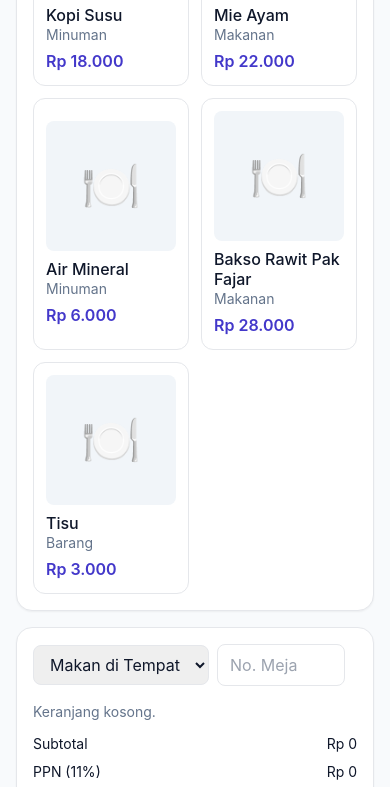
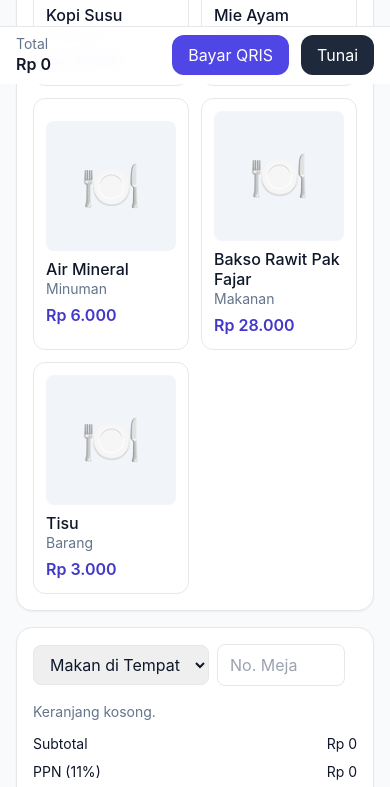
Before and after one commit to mukemen/FABARO-POS, a plain HTML site: page index.html in a window 390 px wide. Shown: the part 760-1547 px from the top of the page. Drawn offline with nearby package versions, Linux system fonts and the light colour scheme.

Commit message:
Update index.html

```diff
--- a/index.html
+++ b/index.html
@@ -25,6 +25,10 @@
       #app { display: none; }
       #print-receipt { display: block; font-family: ui-monospace, SFMono-Regular, Menlo, Monaco, Consolas, "Liberation Mono", "Courier New", monospace; }
     }
+    /* Mobile helpers */
+    html, body { overscroll-behavior: none; }
+    body { touch-action: manipulation; }
+    .safe-bottom { padding-bottom: env(safe-area-inset-bottom); }
   </style>
 </head>
 <body class="bg-slate-50 text-slate-900">
@@ -48,7 +52,7 @@
     </header>
 
     <!-- Main -->
-    <main class="mx-auto w-full max-w-7xl grow grid grid-cols-1 md:grid-cols-3 gap-4 p-4">
+    <main class="mx-auto w-full max-w-7xl grow grid grid-cols-1 md:grid-cols-3 gap-4 p-4 pb-24 md:pb-4">
       <!-- Catalog -->
       <section class="md:col-span-2">
         <div class="bg-white rounded-2xl shadow-sm border p-4">
@@ -63,7 +67,7 @@
 
       <!-- Cart -->
       <aside class="md:col-span-1">
-        <div class="bg-white rounded-2xl shadow-sm border p-4 sticky top-[74px]">
+        <div class="bg-white rounded-2xl shadow-sm border p-4 md:sticky md:top-[74px]">
           <div class="flex items-center gap-2">
             <select id="orderType" class="px-3 py-2 rounded-lg border">
               <option value="dinein">Makan di Tempat</option>
@@ -90,6 +94,18 @@
         </div>
       </aside>
     </main>
+
+    <!-- Mobile bottom bar -->
+    <div id="mobileBar" class="fixed md:hidden bottom-0 inset-x-0 border-t bg-white/95 backdrop-blur z-40 safe-bottom">
+      <div class="mx-auto max-w-7xl px-4 py-2 flex items-center gap-3">
+        <div class="text-sm">
+          <div class="text-slate-500 leading-tight">Total</div>
+          <div id="mbGrand" class="font-semibold text-base">Rp0</div>
+        </div>
+        <button id="mbPayQris" class="ml-auto px-4 py-2 rounded-xl bg-brand-600 text-white">Bayar QRIS</button>
+        <button id="mbPayCash" class="px-4 py-2 rounded-xl bg-slate-800 text-white">Tunai</button>
+      </div>
+    </div>
 
     <footer class="border-t bg-white">
       <div class="mx-auto max-w-7xl px-4 py-3 text-xs text-slate-500 flex items-center gap-2">
@@ -320,6 +336,7 @@
     $('#taxAmount').textContent = fmtIDR(t.tax);
     $('#svcAmount').textContent = fmtIDR(t.svc);
     $('#grandTotal').textContent = fmtIDR(t.total);
+    const mb = $('#mbGrand'); if (mb) mb.textContent = fmtIDR(t.total);
   }
 
   $('#btnClearCart').addEventListener('click', ()=> { state.cart = []; renderCart(); });
@@ -630,6 +647,10 @@
   renderCategories();
   renderProducts();
   renderCart();
+  // Mobile quick pay buttons
+  const mbQ = $('#mbPayQris'), mbC = $('#mbPayCash');
+  if (mbQ) mbQ.addEventListener('click', ()=> $('#btnPayQRIS').click());
+  if (mbC) mbC.addEventListener('click', ()=> $('#btnPayCash').click());
   $('#year').textContent = new Date().getFullYear();
   </script>
 </body>
```
